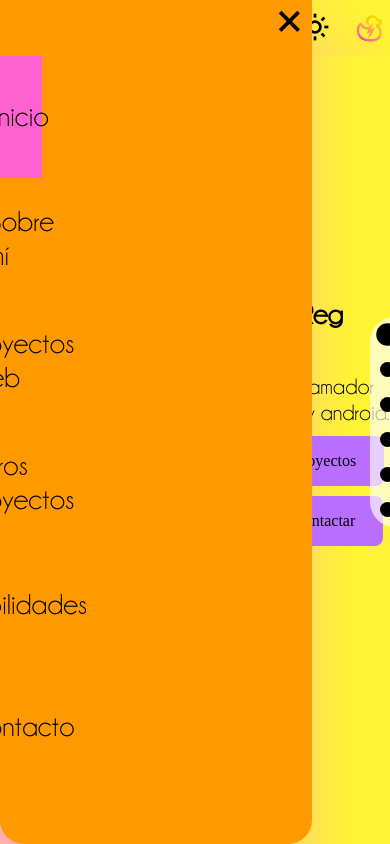
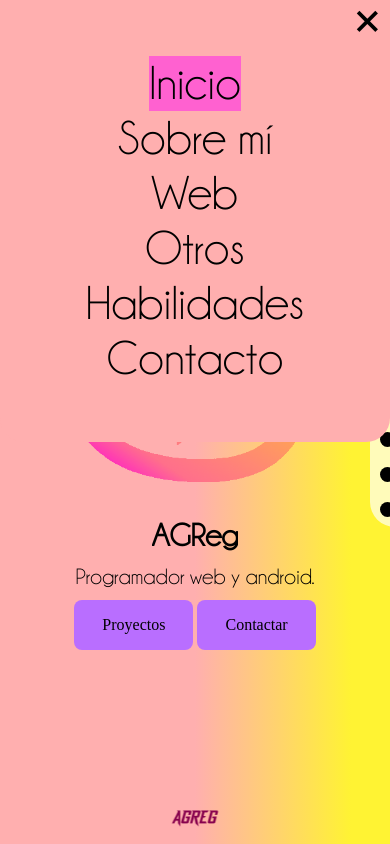
Before and after one commit to AlvaroGReg/WebPortfolio, a plain HTML site: page index.html in a window 390 px wide. Both pictures are taken after a click on the element 25 px from the left and 26 px from the top of the page. Drawn offline with nearby package versions, Linux system fonts and the light colour scheme.

Commit message:
Ugly responsive

```diff
--- a/css/mystyle.css
+++ b/css/mystyle.css
@@ -65,14 +65,6 @@ i {
 
 i:hover {
     color: var(--color-accent);
-}
-
-h1,
-h2,
-h3,
-h4 {
-    font-weight: 600;
-    font-size: 1.8em;
 }
 
 .theme-dark {
@@ -182,6 +174,8 @@ section {
 
 .sectiontitle {
     margin-bottom: 5vh;
+    font-size: 2em;
+    font-weight: 600;
     overflow: hidden;
     white-space: nowrap;
     opacity: 0;
@@ -193,7 +187,7 @@ section {
         width: 0;
     }
 
-    100%{
+    100% {
         width: 100%;
     }
 }
@@ -219,6 +213,15 @@ header>nav {
     height: 3.5rem;
     display: flex;
     align-items: center;
+    justify-content: center;
+}
+
+header>nav>.navM {
+    width: 100%;
+    height: 100%;
+    display: flex;
+    align-items: center;
+    z-index: 100;
 }
 
 header>nav>.navtoggle {
@@ -245,21 +248,13 @@ header>nav>.navM>.navclose {
     cursor: pointer;
 }
 
-header>nav>.navM {
-    width: 80%;
-    height: 100%;
-    display: flex;
-    align-items: center;
-    z-index: 100;
-}
-
 header>nav>.navM>ul {
     width: 90%;
     height: 100%;
     display: flex;
     column-gap: 0.5rem;
     font-weight: 500;
-    font-size: 1.3em;
+    font-size: 1em;
 }
 
 header>nav>.navM>ul>a {
@@ -274,6 +269,7 @@ header>nav>.navM>ul>a>li {
     display: flex;
     justify-content: center;
     align-items: center;
+    white-space: nowrap;
 }
 
 header>nav>.navM>ul>a:hover,
@@ -295,38 +291,6 @@ header>nav>.iconsmargin {
 header>nav>.iconsmargin>.ducklogo {
     width: 2em;
     margin-left: 3ex;
-}
-
-
-@media (max-width: 767px) {
-    .navM {
-        position: fixed;
-        top: -150%;
-        width: 100vw;
-        left: 0;
-        padding: 3.5rem 0;
-        transition: 0.4s;
-        border-radius: 0 0 1.5rem 1.5rem;
-        background-color: var(--secondary-color);
-    }
-
-    header>nav>.navtoggle {
-        top: 0;
-    }
-
-    header>nav>.navM>.navclose {
-        top: 0;
-    }
-
-    header>nav>.navM>ul {
-        display: flex;
-        flex-direction: column;
-    }
-}
-
-/* Show menu */
-.show-menu {
-    top: 0;
 }
 
 /*DOTS*/
@@ -412,6 +376,8 @@ header>nav>.iconsmargin>.ducklogo {
 }
 
 .webprojects>.articlescontainer {
+    max-width: 100%;
+    margin-left: 5px;
     display: grid;
     grid-template-columns: repeat(2, 1fr);
     grid-template-rows: repeat(2, 1fr);
@@ -421,6 +387,7 @@ header>nav>.iconsmargin>.ducklogo {
 
 .webprojects>.articlescontainer>article {
     position: relative;
+    max-width: 480px;
 }
 
 .article1 {
@@ -477,12 +444,14 @@ header>nav>.iconsmargin>.ducklogo {
 }
 
 .otherprojects>.projectscontainer {
+    max-width: 100%;
     display: grid;
     grid-template-columns: repeat(2, 1fr);
     grid-template-rows: repeat(2, 1fr);
     gap: 10px;
     overflow: auto;
     overflow-y: hidden;
+    margin: 5px;
 }
 
 .otherprojects>.projectscontainer>article {
@@ -516,8 +485,7 @@ header>nav>.iconsmargin>.ducklogo {
 }
 
 .otherprojects>.projectscontainer>article>.visiblediv>img {
-    width: 500px;
-    height: 300px;
+    max-width: 430px;
 }
 
 /*SKILLS*/
@@ -600,4 +568,132 @@ footer>img {
     width: 50px;
 }
 
-@media screen and (min-width: 720px) and (max-width: 960px) {}
+@media (max-width: 720px) {
+    .navM {
+        position: fixed;
+        top: -150%;
+        width: 100vw;
+        left: 0;
+        padding: 3.5rem 0;
+        transition: 0.4s;
+        border-radius: 0 0 1.5rem 1.5rem;
+        background-color: var(--background-color);
+
+        display: flex;
+        flex-direction: column;
+        align-items: start;
+        height: fit-content !important;
+    }
+
+    header>nav>.navtoggle {
+        top: 0;
+    }
+
+    header>nav>.navM>.navclose {
+        top: 0;
+    }
+
+    header>nav>.navM>ul {
+        display: flex;
+        flex-direction: column;
+        align-items: center;
+        height: fit-content;
+    }
+
+    header>nav>.navM>ul>a {
+        height: fit-content;
+        width: fit-content;
+    }
+
+    header>nav>.navM>ul>a>li {
+        height: fit-content;
+
+    }
+
+    header>nav>.navM>ul>a>li>p {
+        font-size: 3em;
+    }
+
+    .sectiontitle{
+        margin: 10px;
+    }
+
+    .home{
+        flex-direction: column;
+    }
+
+    .home>.homeimgdiv{
+        display: flex;
+        justify-content: center;
+    }
+    .home>.hometxtdiv>.homedata{
+        display: flex;
+        flex-direction: column;
+        align-items: center;
+    }
+    .home>.hometxtdiv>.homedata>div{
+        width: fit-content;
+    }
+    .home>.hometxtdiv>.homedata>div>.sectiontitle{
+        text-align: center;
+        width: fit-content;
+    }
+
+    .aboutme>.aboutdata>p{
+        text-align: left;
+    }
+
+    .webprojects>.articlescontainer{
+        overflow: scroll;
+        padding-left: 50px;
+        padding-right: 50px;
+    }
+
+    .otherprojects>.projectscontainer{
+        grid-template-columns: repeat(1, 1fr);
+    }
+}
+
+/* Show menu */
+.show-menu {
+    top: 0;
+}
+
+@media screen and (min-width: 481px) and (max-width: 719px) {
+
+}
+
+@media screen and (max-width: 480px){
+
+
+    .webprojects>.articlescontainer{
+        padding-left: 10px;
+        padding-right: 10px;
+    }
+
+    .aboutme>.aboutdata>p{
+        font-size: 1.1em;
+    }
+
+    .webprojects>.articlescontainer>article>.visiblediv>img {
+
+        max-width: 320px;
+    }
+
+    .otherprojects>.projectscontainer>article>.visiblediv>img {
+
+        max-width: 320px;
+    }
+
+    .skills>.gridskills{
+        grid-template-columns: repeat(
+            2,1fr
+        );
+    }
+
+    .contact>.socialmedialinks{
+        display: grid;
+        grid-template-rows: repeat(2,1fr);
+        grid-template-columns: repeat(2,1fr);
+    }
+}
--- a/index.html
+++ b/index.html
@@ -27,34 +27,29 @@
                         </li>
                     </a>
 
-
                     <a onclick='wrapperScroll("-100")' id="sectionabout">
                         <li>
                             <p>Sobre mí</p>
                         </li>
                     </a>
 
-
                     <a onclick='wrapperScroll("-200")' id="sectionweb">
                         <li>
-                            <p>Proyectos Web</p>
+                            <p>Web</p>
                         </li>
                     </a>
 
-
                     <a onclick='wrapperScroll("-300")' id="sectionother">
                         <li>
-                            <p>Otros Proyectos</p>
+                            <p>Otros</p>
                         </li>
                     </a>
-
 
                     <a onclick='wrapperScroll("-400")' id="sectionskills">
                         <li>
                             <p>Habilidades</p>
                         </li>
                     </a>
-
 
                     <a onclick='wrapperScroll("-500")' id="sectioncontact">
                         <li>
@@ -77,6 +72,8 @@
             </div>
         </nav>
     </header>
+
+    <!--MAIN-->
     <main>
 
         <div class="margindots">
--- a/js/main.js
+++ b/js/main.js
@@ -150,7 +150,6 @@ Array.from(document.querySelectorAll('.sectiontitle')).forEach(element => {
             if(entry.isIntersecting){
                 entry.target.style.animation  = "write 3s";
                 entry.target.style.opacity  = "1";
-
             }
         })
     })
```
